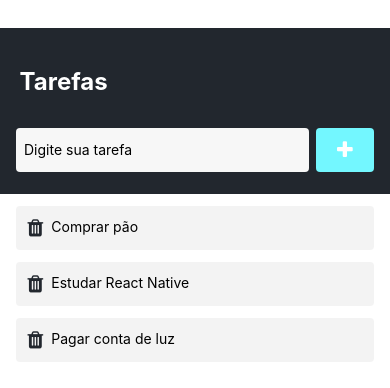
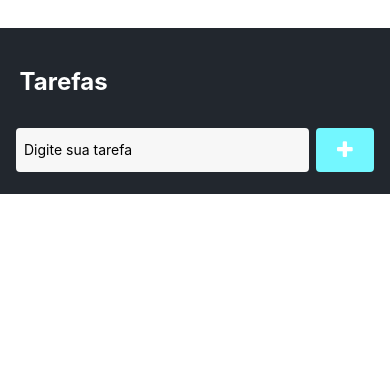
Before and after one commit to NeillonWork/tarefas, a React Native app: screen / in a window 390 px wide. Shown: the top 388 px of the page. Built offline with nearby package versions, Linux system fonts and the light colour scheme.

Commit message:
criando função de delete da lista

```diff
--- a/App.js
+++ b/App.js
@@ -13,23 +13,24 @@ import Tarefa from "./src/Tarefa";
 
 export default function App() {
   const [tarefa, setTarefa] = useState("");
-  const [list, setList] = useState([
-    {
-      key: "1",
-      item: "Comprar pão",
-    },
-    {
-      key: "2",
-      item: "Estudar React Native",
-    },
-    {
-      key: "3",
-      item: "Pagar conta de luz",
-    },
-  ]);
+  const [list, setList] = useState([]);
 
   function handleAdd() {
-    alert(tarefa);
+    if (tarefa === "") {
+      return;
+    }
+
+    const dados = {
+      key: Date.now(),
+      item: tarefa,
+    };
+
+    setList((oldArray) => [dados, ...oldArray]);
+    setTarefa("");
+  }
+
+  function handleDelet(item) {
+    console.log(item);
   }
 
   return (
@@ -51,7 +52,9 @@ export default function App() {
       <FlatList
         data={list}
         keyExtractor={(item) => item.key}
-        renderItem={({ item }) => <Tarefa data={item} />}
+        renderItem={({ item }) => (
+          <Tarefa data={item} deleteItem={() => handleDelet(item.item)} />
+        )}
         style={styles.list}
       />
     </View>
@@ -99,7 +102,7 @@ const styles = StyleSheet.create({
   list: {
     backgroundColor: "#fff",
     flex: 1,
-    paddingStart: '4%',
-    paddingEnd: '4%',
+    paddingStart: "4%",
+    paddingEnd: "4%",
   },
 });
--- a/src/Tarefa.js
+++ b/src/Tarefa.js
@@ -2,10 +2,10 @@ import React from "react";
 import { View, Text, StyleSheet, TouchableOpacity } from "react-native";
 import { FontAwesome } from "@expo/vector-icons";
 
-export default function Tarefa({ data }) {
+export default function Tarefa({ data, deleteItem }) {
   return (
     <View style={styles.container}>
-      <TouchableOpacity style={styles.buttonTrash}>
+      <TouchableOpacity style={styles.buttonTrash} onPress={deleteItem}>
         <FontAwesome name="trash" size={20} color="#22272e" />
       </TouchableOpacity>
       <Text>{data.item}</Text>
```
